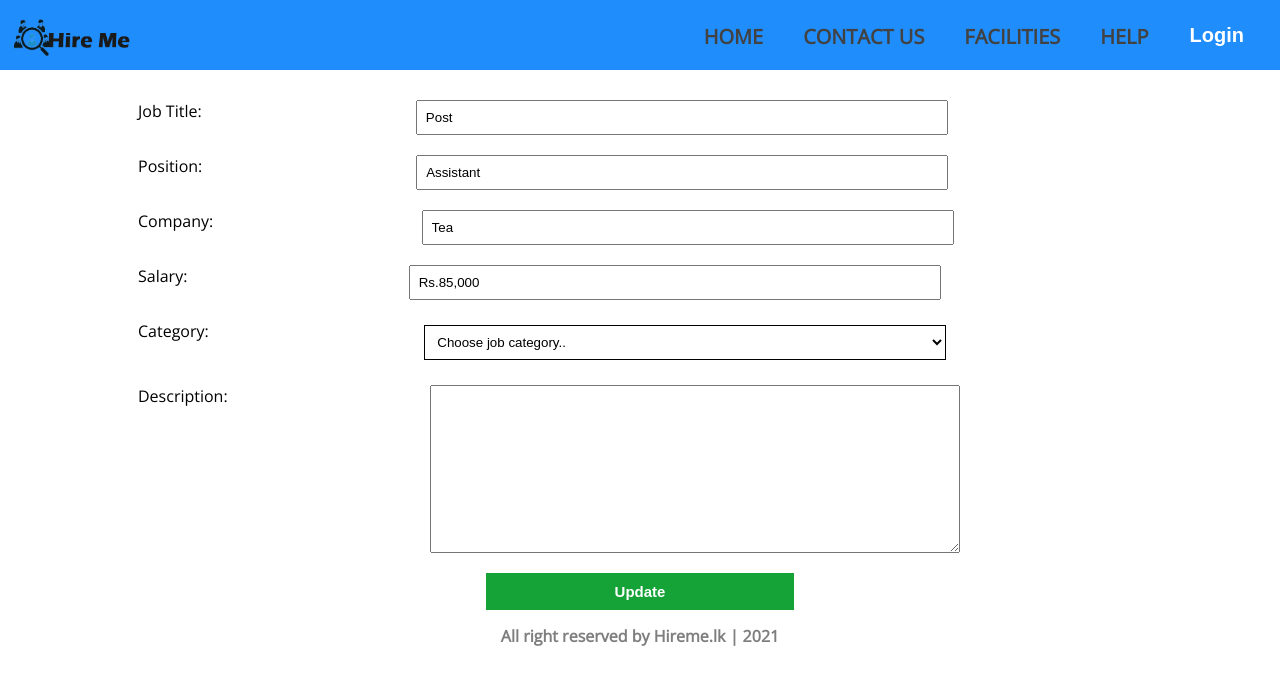
After one commit to DinithKumudika/WAD-Group-Project, a PHP site: page /views/vacancy-edit.php?updateid=2 in a window 1280 px wide. The commit adds this page. Shown: the top 685 px of the page. Run offline with PHP 8.4, Linux system fonts and the light colour scheme; data comes from the database, SQL or seed files in the repository; some web fonts are replaced.

Commit message:
add edit delete features

```diff
--- a/views/header.php
+++ b/views/header.php
@@ -23,7 +23,7 @@
 
     }
     else if(isset($_SESSION['user_admin'])){
-        $admin = '<li><a href="#">Admin</a></li>';
+        $admin = '<li><a href="admin.php">Admin</a></li>';
         $login_display = $_SESSION['user_admin'];
     }
     else if(isset($_SESSION['user_emp'])){
--- /dev/null
+++ b/views/vacancy-edit.php
@@ -0,0 +1,130 @@
+<?php
+include('../db/db_connect.php');
+
+$error ='';
+$id=$_GET['updateid'];
+//show existing data
+$sql="SELECT * FROM `vacancy` where vacancy_id=$id";
+//execute the query
+$result=mysqli_query($conn,$sql);
+$row=mysqli_fetch_assoc($result);
+$job_title=$row['job_title'];
+$job_position=$row['position'];
+$company_name=$row['company'];
+$salary=$row['salary'];
+$job_category=$row['category'];
+$job_description=$row['description'];
+
+if(isset($_POST['edit-vacancy'])){
+     $job_title = mysqli_escape_string($conn,htmlspecialchars($_POST['job-title']));
+     $company_name = mysqli_escape_string($conn,htmlspecialchars($_POST['company']));
+     $job_position = mysqli_escape_string($conn,htmlspecialchars($_POST['position']));
+     $salary = mysqli_escape_string($conn,htmlspecialchars($_POST['salary']));
+     $job_category = mysqli_escape_string($conn,htmlspecialchars($_POST['category']));
+     $job_description = mysqli_escape_string($conn,htmlspecialchars($_POST['job-description']));
+     if(empty($job_title)||empty($company_name)||empty($job_position)||empty($salary)||empty($job_category)||empty($job_description)){
+          echo '<script>alert("All fields are required!");</script>';
+     }
+     else{
+          $query ="UPDATE vacancy set vacancy_id=$id, job_title='$job_title', position='$job_position', company='$company_name',
+          salary='$salary', category='$job_category', description='$job_description' where vacancy_id=$id";
+          $result= mysqli_query($conn,$query);
+          if($result){
+               header('Location:admin.php');
+          }
+     }
+}
+?>
+<!DOCTYPE html>
+<html lang="en">
+
+<head>
+     <meta charset="UTF-8">
+     <meta http-equiv="X-UA-Compatible" content="IE=edge">
+     <meta name="viewport" content="width=device-width, initial-scale=1.0">
+     <title>Hire</title>
+     <link rel="stylesheet" href="https://cdnjs.cloudflare.com/ajax/libs/font-awesome/6.0.0-beta3/css/all.min.css">
+     <link href="https://fonts.googleapis.com/icon?family=Material+Icons" rel="stylesheet">
+     <link rel="stylesheet" href="../public/css/header.css">
+     <link rel="stylesheet" href="../public/css/hire.css">
+     <link rel="stylesheet" href="../public/css/footer.css">
+</head>
+
+<body>
+     <?php
+     include('header.php');
+     ?>
+
+     <!-- <div class="btn-container">
+          <button class="add-btn" id="button">
+          <i class="fa-solid fa-plus"></i>
+               Add Vacancy
+          </button>
+     </div> -->
+     <!-- <div class="bg-modal">
+	<div class="modal-contents"> -->
+
+		<!-- <div class="close">+</div> -->
+		<!-- <img src="https://richardmiddleton.me/comic-100.png" alt=""> -->
+
+		<form method="POST" class="container">
+               <div class="sub-container">
+                    <label for="job-title">Job Title:</label>
+                    <input type="text" placeholder="Job Title" name="job-title"
+                    value=<?php echo $job_title;?>>
+               </div>
+               <div class="sub-container">
+                    <label for="position">Position:</label>
+                    <input type="text" placeholder="Position" name="position"
+                    value=<?php echo $job_position;?>>
+               </div>
+               <div class="sub-container">
+                    <label for="salary">Company:</label>
+                    <input type="text" placeholder="Company name" name="company"
+                    value=<?php echo $company_name;?>>
+               </div>
+
+
+			<div class="sub-container">
+                    <label for="salary">Salary:</label>
+                    <input type="text" placeholder="Salary" name="salary"
+                     value=<?php echo $salary;?>>
+               </div>
+               <div class="sub-container">
+                    <label for="category">Category:</label>
+                    <select name="category" id="job-cat" value=<?php echo $job_category;?>>>
+                         <option value="deafault" disabled='disabled' selected>Choose job category..</option>
+                         <option value="Administration,business and management">Administration,business and management</option>
+                         <option value="Computing and IT">Computing and IT</option>
+                         <option value="Construction and building">Construction and building</option>
+                         <option value="Education and training">Education and training</option>
+                         <option value="Engineering">Engineering</option>
+                         <option value="Financial">Financial</option>
+                         <option value="Graphic Design">Graphic Design</option>
+                         <option value="Healthcare">Healthcare</option>
+                         <option value="Hospitality and tourism">Hospitality and tourism</option>
+                         <option value="Human Resources">Human Resources</option>
+                         <option value="Law">Law</option>
+                         <option value="Manufacturing and production">Manufacturing and production</option>
+                         <option value="Retail and customer Services">Retail and customer Services</option>
+                         <option value="Printing,publishing and advertising">Printing,publishing and advertising</option>
+                         <option value="Security,uniformed and protective services">Security,uniformed and protective services</option>
+                         <option value="Sport and leisure">Sport and leisure</option>
+                         <option value="Transport,distibution and logistics">Transport,distibution and logistics</option>
+                    </select>
+               </div>
+               <div class="sub-container">
+                    <label for="job-description">Description:</label>
+                    <textarea name="job-description" cols="100" rows="10" placeholder="Job Description" > <?php if(isset($_SESSION['description'])){ echo $job_description;}?></textarea>
+               </div>
+			<input type="submit" value="Update" name="edit-vacancy" class="btn">
+		</form>
+
+	<!-- </div>
+</div> -->
+     <?php
+     include('footer.php');
+     ?>
+<script src="../public/js/hire.js"></script>
+</body>
+</html>
```
Also changed, not shown: public/css/vacancy.css (+38 -1 lines), views/admin.php (added, +72 -0 lines), views/vacancy-delete.php (added, +18 -0 lines).
